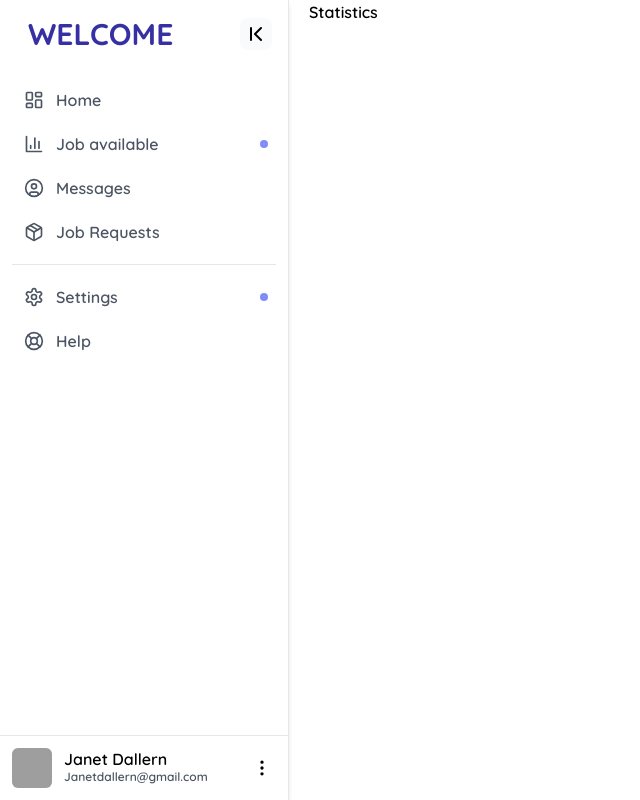
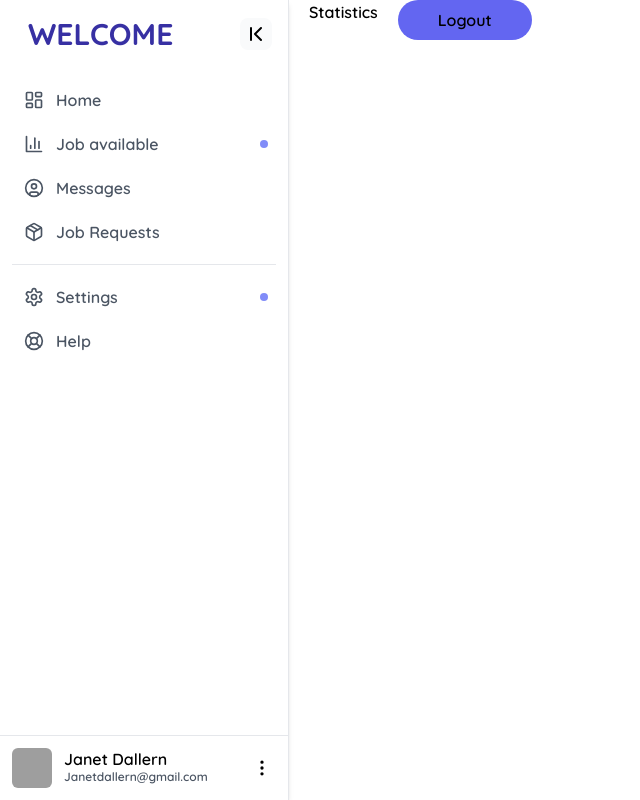
Before and after one commit to cyusasnave/KFJ-project-Innocent, a React (Vite) app: page /dashboard/list in a window 1280 px wide. Shown: the whole page, without its empty margins (0-640 px from the left). Built offline with nearby package versions, Linux system fonts and the light colour scheme; grey boxes are pictures that could not be loaded.

Commit message:
Redirection

```diff
--- a/package.json
+++ b/package.json
@@ -17,7 +17,7 @@
     "lucide-react": "^0.346.0",
     "react": "^18.2.0",
     "react-dom": "^18.2.0",
-    "react-router-dom": "^6.22.2",
+    "react-router-dom": "^6.22.3",
     "sass": "^1.71.1"
   },
   "devDependencies": {
--- a/src/Components/Dashboard/DashboardStatistics.tsx
+++ b/src/Components/Dashboard/DashboardStatistics.tsx
@@ -1,10 +1,29 @@
 import DashboardHomeNav from "./DashboardHomeNav";
+import { useNavigate } from "react-router-dom";
+
 
 function DashboardStatistics() {
+
+const navigate = useNavigate();
+  const handleLogout = () => {
+    sessionStorage.clear();
+    navigate("/")
+  }
   return (
     <div className="flex gap-5">
       <DashboardHomeNav />
       <div>Statistics</div>
+      <div>
+      <button
+            // data-aos="fade-up"
+            data-aos-duration="3000"
+            className="z-40 px-10 py-2 bg-indigo-500 border-none rounded-full hover:bg-gradient-to-br from-sky-400/55 to-slate-700/55"
+            onClick={handleLogout}
+          >
+            Logout
+          </button>
+      </div>
+
     </div>
   );
 }
--- a/src/Components/MultiPallax.tsx
+++ b/src/Components/MultiPallax.tsx
@@ -1,6 +1,7 @@
 import transparent from "../assets/transparent.png";
-import { useState } from "react";
+import { useEffect, useState } from "react";
 import formPhoto from "../assets/Services-Background/capacity-building.webp";
+import { useNavigate  } from 'react-router-dom';
 
 function MultiPallax() {
   const [showMessage, setShowMessage] = useState(false);
@@ -13,6 +14,25 @@ function MultiPallax() {
 
   const [loginUsername, setLoginUsername] = useState("");
   const [loginPassword, setLoginPassword] = useState("");
+
+  const isAuthenticated = sessionStorage.getItem("isAuthenticated");
+  const token = sessionStorage.getItem("token");
+  const [authenticated, setAuthenticated] = useState(isAuthenticated ? JSON.parse(isAuthenticated) : false);
+  const [session, setSession] = useState(token ? JSON.parse(token) : false);
+
+
+
+  const navigate = useNavigate();
+
+
+  useEffect(() => {
+    if(session !== false){
+      setAuthenticated(true);
+      sessionStorage.setItem("isAuthenticated", authenticated.toString());
+      navigate("/dashboard")
+    }
+    console.log(authenticated);
+  }, []);
 
   const handleOnSignIn = async (event: React.FormEvent<HTMLFormElement>) => {
     event.preventDefault();
@@ -28,8 +48,11 @@ function MultiPallax() {
     if (response.ok) {
       const token = await response.json()
       sessionStorage.setItem("token", JSON.stringify(token))
-      console.log("login successfull");
-
+      // console.log("login successfull");
+      setAuthenticated(true);
+      const authenticated = true;
+      sessionStorage.setItem("isAuthenticated", authenticated.toString());
+      navigate("/dashboard")
     }
     else{
       const errorData = await response.json()
@@ -57,12 +80,10 @@ function MultiPallax() {
       .then(res =>{
         if (res.ok) {
           console.log("Account created");
-
         }
       })
       .catch(err=>{
         console.log(err);
-
       })
 
   }}
```
Also changed, not shown: 1 other file (tests, documents, lock files or other folders).
